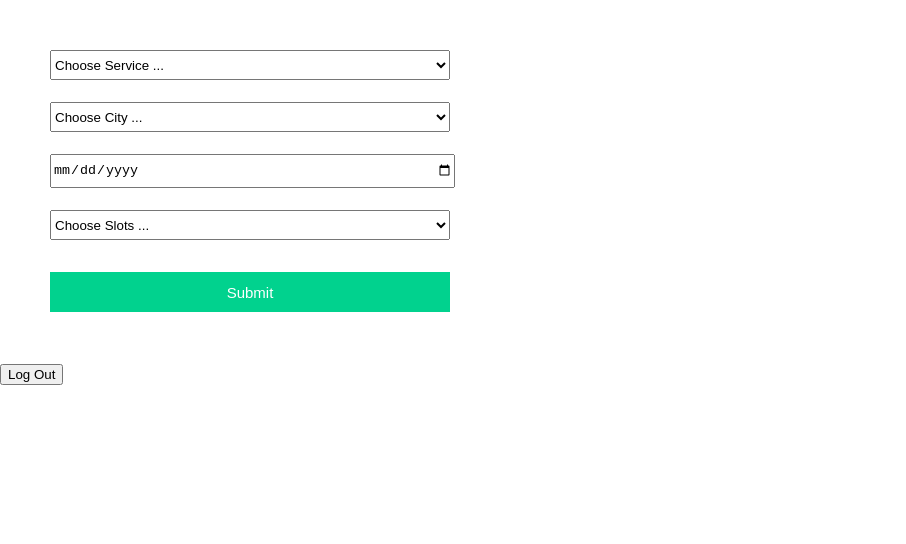
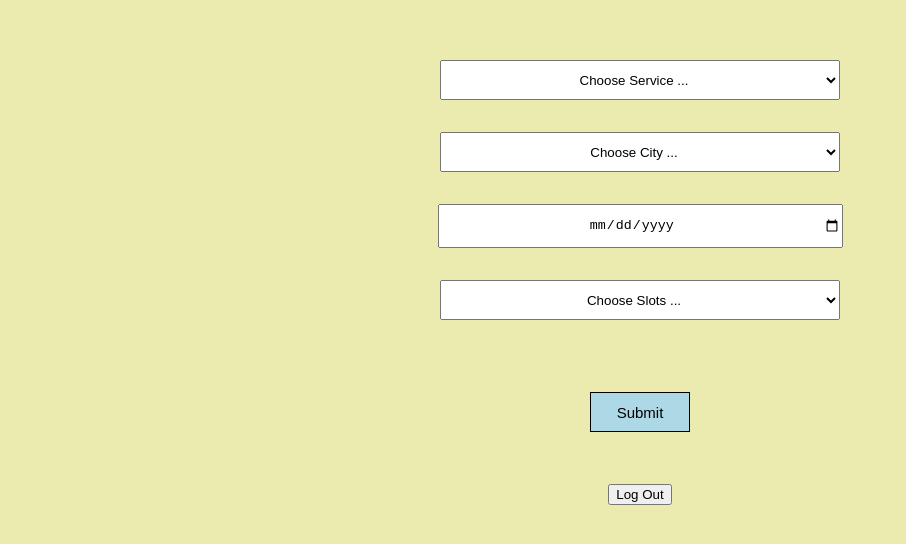
Before and after one commit to BharadwajPolusani/se-project-main, a React (Create React App) app in the folder se-project/: page /Booking in a window 1280 px wide. Shown: the top 544 px of the page, without its empty margins (0-906 px from the left). Built offline with nearby package versions, Linux system fonts and the light colour scheme.

Commit message:
CSS changes

```diff
--- a/se-project/src/components/Booking.css
+++ b/se-project/src/components/Booking.css
@@ -8,3 +8,11 @@
     height: 30px;
     width: 400px;
 }
+.class {
+
+    background-color: rgb(235, 235, 176);
+    width: 100%;
+    height: 100%;
+    text-align: center;
+    padding-bottom: 100px;
+}
--- a/se-project/src/components/Booking.js
+++ b/se-project/src/components/Booking.js
@@ -112,9 +112,10 @@ const Booking = () => {
   const navigate=useNavigate()
 
 return (
-    <div>
+    <div className="class">
         <form className="add-form" onSubmit={onSubmit}>
             <select class="form-field"
+             style={{width:400, height:40, marginTop:10,textAlign:'center'}}
              required={true}
              onChange={(e) => {
               const value = e.target.value;
@@ -131,6 +132,7 @@ return (
             <br/>
 
             <select class="form-field"
+            style={{width:400, height:40, marginTop:10,textAlign:'center'}}
              onChange={(e) => {
               changeCity(e);
               const value = e.target.value;
@@ -153,6 +155,7 @@ return (
             </select> */}
             <br/>
             <input
+            style={{width:400, height:40, marginTop:10,textAlign:'center'}}
             class="form-field"
             onChange={(e) => {
               changeDate(e);
@@ -169,7 +172,9 @@ return (
           />
           <br/>
           <br/>
-          <select class="form-field" onChange={(e) => {
+          <select class="form-field"
+              style={{width:400, height:40, marginTop:10,textAlign:'center'}}
+              onChange={(e) => {
               const value = e.target.value;
               updatenewacc({ ...newAccount, slot: e.target.value });
               //console.log(value);
@@ -179,11 +184,12 @@ return (
           <br/>
           <input class="form-field" type="submit" value="Submit" className="btn"
            //onClick={testing}
-           style={{width:400, height:40, marginTop:10,textAlign:'center'}} />
+           style={{width:100, height:40, marginTop:50,textAlign:'center',color: 'black',backgroundColor:'lightBlue',borderColor: 'black'}} />
 
         </form>
         <div>
           <button
+          style={{cursor:'pointer'}}
           onClick={() => {
               navigate("/");
               }}>
```
